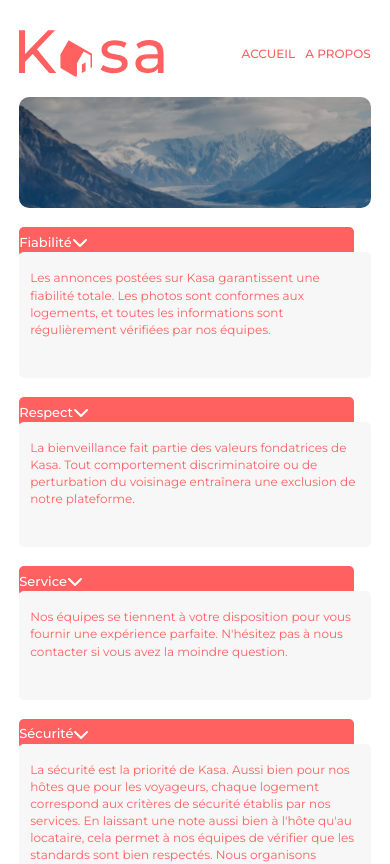
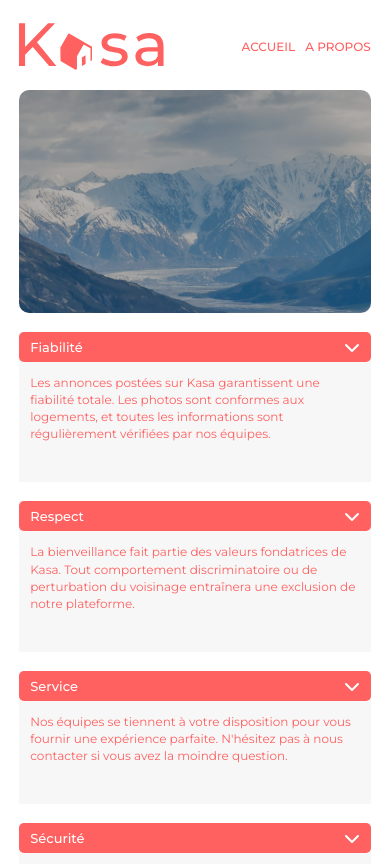
Before and after one commit to Matpetitj/P11--Kasa, a React (Create React App) app: page /about in a window 390 px wide. Shown: the top 864 px of the page. Built offline with nearby package versions, Linux system fonts and the light colour scheme.

Commit message:
Checkpoint

```diff
--- a/src/Utils/style-page/index.css
+++ b/src/Utils/style-page/index.css
@@ -15,7 +15,7 @@
     min-width: 335px;
     max-width: 1440px;
     font-family: 'Montserrat', Helvetica, sans-serif;
-    padding: 6% 3%;
+    padding: 4% 3%;
  }
 
  /* .home_container .banner_container {
@@ -24,12 +24,12 @@
 
  @media screen and (min-width: 769px) {
    .global_style {
-      padding: 4% 6%;
+      padding: 2% 6%;
    }
  }
 
  @media screen and (min-width: 1441px) {
    .global_style {
-      padding: 2% 17%;
+      padding: 1% 17%;
    }
  }
--- a/src/components/Banner/Banner.jsx
+++ b/src/components/Banner/Banner.jsx
@@ -2,7 +2,6 @@ import "./Banner.css";
 
 export default function Banner({img, text}) {
 	let textElement = "";
-	// let className = "size";
 	if(typeof text == "string"){
 		textElement = (<div className="banner_text_container">
 		<div className="banner_text">{text}</div>
--- a/src/components/CollapseEffect/CollapseEffect.css
+++ b/src/components/CollapseEffect/CollapseEffect.css
@@ -1,26 +1,32 @@
 .rules_container {
+    width: 100%;
     display: flex;
     flex-direction: column;
     margin-top: 19px;
+    background-color: var(--secondary-color);
 }
 
 .rule_title_container {
     display: flex;
+    justify-content: space-between;
     align-items: center;
     background-color: var(--primary-color);
     border-radius: 5px;
-    width: 335px;
     height: 30px;
     margin-bottom: -5px;
 }
 
 .rule_title {
+    margin-left: 11px;
     font-size: 13px;
     line-height: 18.54px;
     font-weight: 500;
     left: 11.50px;
     color: var(--tertiary-color);
-    z-index: 0;
+}
+
+.chevron {
+    margin-right: 11px;
 }
 
 .chevron path {
@@ -38,16 +44,9 @@
 }
 
 .rule_text_container {
-    background-color: var(--secondary-color);
     border-radius: 5px;
     opacity: 1;
 }
-
-/* .rule_text_container:hover {
-    opacity: 1;
-    animation: opacity 1s ease-in-out 0.4s infinite normal forwards;
-    transform: translateY(0px);
-} */
 
 .rule_text {
     color: var(--primary-color);
--- a/src/pages/About/About-index.jsx
+++ b/src/pages/About/About-index.jsx
@@ -2,11 +2,12 @@ import Banner from "../../components/Banner/Banner";
 import bannerImg from "../../assets/Images/about-banner.png";
 import CollapseEffect from "../../components/CollapseEffect/CollapseEffect";
 import Rules from "../../assets/Datas/rulesAbout.json";
+import "./About.css";
 
 export default function About() {
 	return (
 			<div className = "about_container">
-				<Banner img={bannerImg}/>
+				<Banner img={bannerImg} className="about_banner"/>
 				{Rules.map((rule, id) => (
 					<CollapseEffect
 						key={id}
--- a/src/pages/About/About.css
+++ b/src/pages/About/About.css
@@ -0,0 +1,7 @@
+.banner_container {
+    height: 223px;
+}
+
+#img_banner {
+    width: 100%;
+}
```
